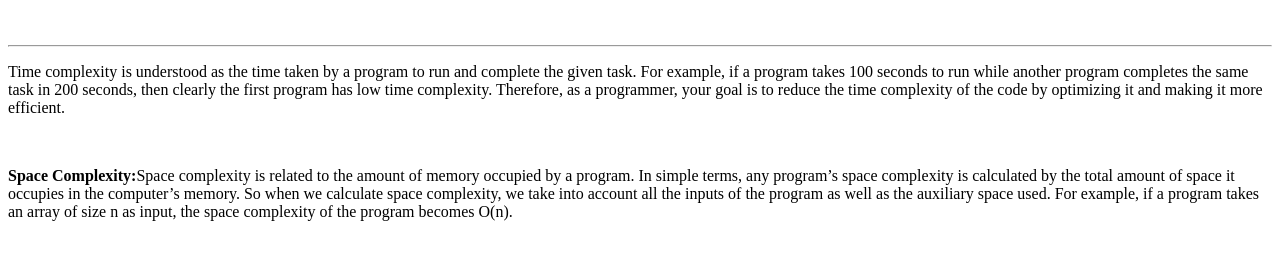
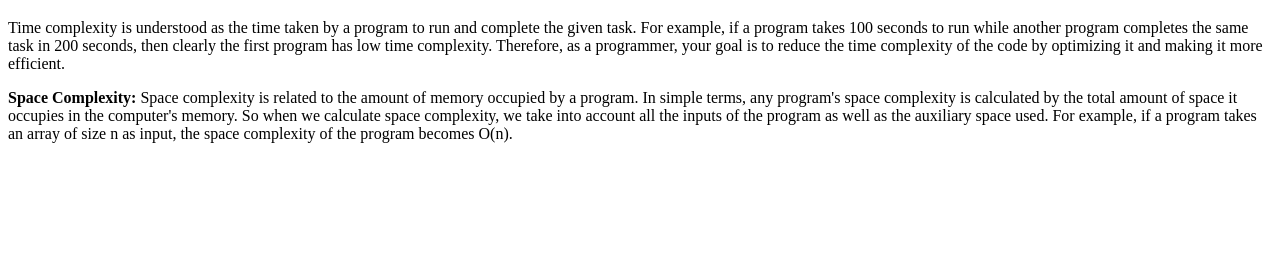
Before and after one commit to acciojob/time-and-space-complexity-Amish2417, a website: page main.html in a window 1280 px wide. Shown: the part 61-320 px from the top of the page. Drawn offline with Linux system fonts and the light colour scheme.

Commit message:
created a submission

```diff
--- a/main.html
+++ b/main.html
@@ -10,12 +10,9 @@
 	<!-- the entire body must be written by student -->
     <script type="text/javascript" src="./script.js">
 </script>
-	<h1>Time and Space Complexity</h1><br>
-	<hr>
+	<h1>Time and Space Complexity</h1>
 	<p>Time complexity is understood as the time taken by a program to run and complete the given task. For example, if a program takes 100 seconds to run while another program completes the same task in 200 seconds, then clearly the first program has low time complexity. Therefore, as a programmer, your goal is to reduce the time complexity of the code by optimizing it and making it more efficient.</p>
-	<br>
-	<p><strong>Space Complexity:</strong>Space complexity is related to the amount of memory occupied by a program. In simple terms, any program’s space complexity is calculated by the total amount of space it occupies in the computer’s memory. So when we calculate space complexity, we take into account all the inputs of the program as well as the auxiliary space used. For example, if a program takes an array of size n as input, the space complexity of the program becomes O(n).</p>
-
+    <p><b>Space Complexity:</b> Space complexity is related to the amount of memory occupied by a program. In simple terms, any program's space complexity is calculated by the total amount of space it occupies in the computer's memory. So when we calculate space complexity, we take into account all the inputs of the program as well as the auxiliary space used. For example, if a program takes an array of size n as input, the space complexity of the program becomes O(n).</p>
 
 
 </html>
```
